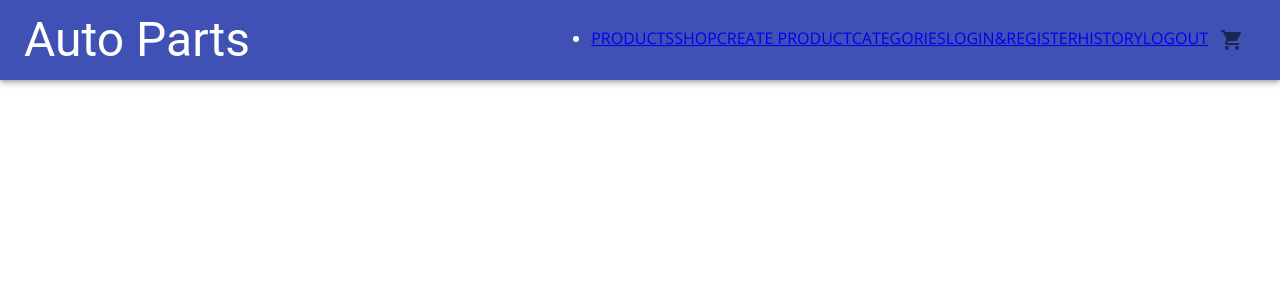
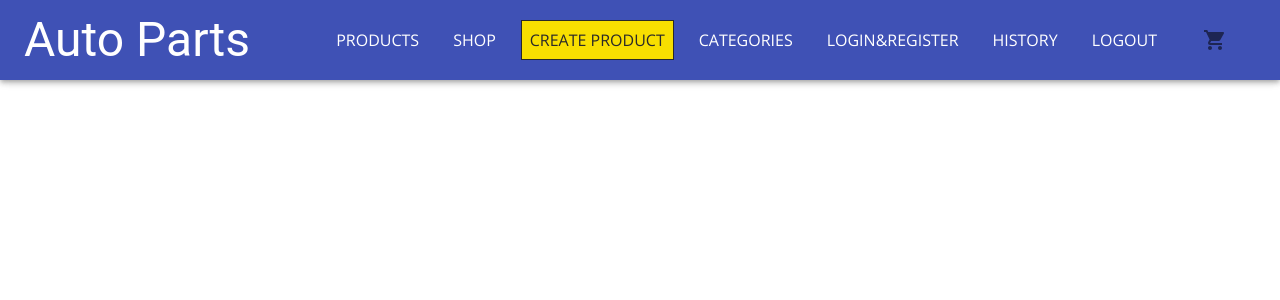
Before and after one commit to MrImas/auto-parts, a React (Create React App) app in the folder frontend/: page /products/new in a window 1280 px wide. Shown: the top 300 px of the page. Built offline with nearby package versions, Linux system fonts and the light colour scheme; the HTML template or start-up script is replaced by a standard one.

Commit message:
styled a bit the nav links

```diff
--- a/frontend/src/index.css
+++ b/frontend/src/index.css
@@ -14,5 +14,5 @@ body {
 }
 
 main {
-  margin-top: 5rem;
+  margin-top: 6rem;
 }
--- /dev/null
+++ b/frontend/src/shared/components/NavLinks.css
@@ -0,0 +1,24 @@
+.nav-links {
+  list-style: none;
+  display: flex;
+  justify-content: center;
+  align-items: center;
+}
+
+.nav-links li {
+  margin: 0 0.5rem;
+}
+
+.nav-links a {
+  border: 1px solid transparent;
+  color: white;
+  text-decoration: none;
+  padding: 0.5rem;
+}
+
+.nav-links a:hover,
+.nav-links a.active {
+  background: #f8df00;
+  border-color: #292929;
+  color: #292929;
+}
--- a/frontend/src/shared/components/NavLinks.js
+++ b/frontend/src/shared/components/NavLinks.js
@@ -3,31 +3,47 @@ import { NavLink } from 'react-router-dom';
 import ShoppingCartIcon from '@material-ui/icons/ShoppingCart';
 import { IconButton } from '@material-ui/core';
 
+import './NavLinks.css';
+
 export const NavLinks = () => {
   return (
-    <ul>
+    <ul className='nav-links'>
       <li>
         <NavLink to='/' exact>
           PRODUCTS
         </NavLink>
+      </li>
+      <li>
         <NavLink to='/' exact>
           SHOP
         </NavLink>
+      </li>
+      <li>
         <NavLink to='/products/new' exact>
           CREATE PRODUCT
         </NavLink>
+      </li>
+      <li>
         <NavLink to='/category' exact>
           CATEGORIES
         </NavLink>
+      </li>
+      <li>
         <NavLink to='/login' exact>
           LOGIN&REGISTER
         </NavLink>
+      </li>
+      <li>
         <NavLink to='/history' exact>
           HISTORY
         </NavLink>
+      </li>
+      <li>
         <NavLink to='/' exact>
           LOGOUT
         </NavLink>
+      </li>
+      <li>
         <NavLink to='/' exact>
           <IconButton>
             <ShoppingCartIcon />
```
